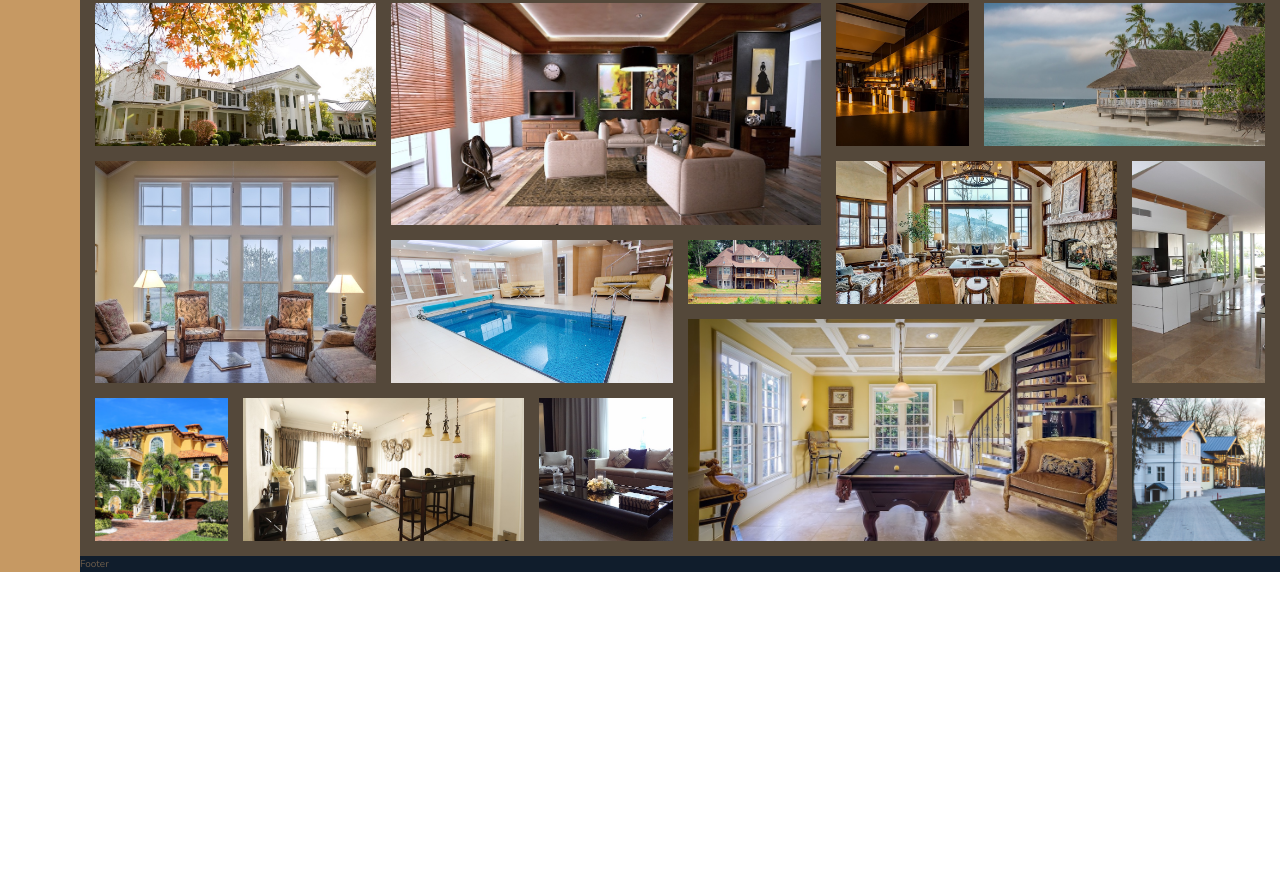
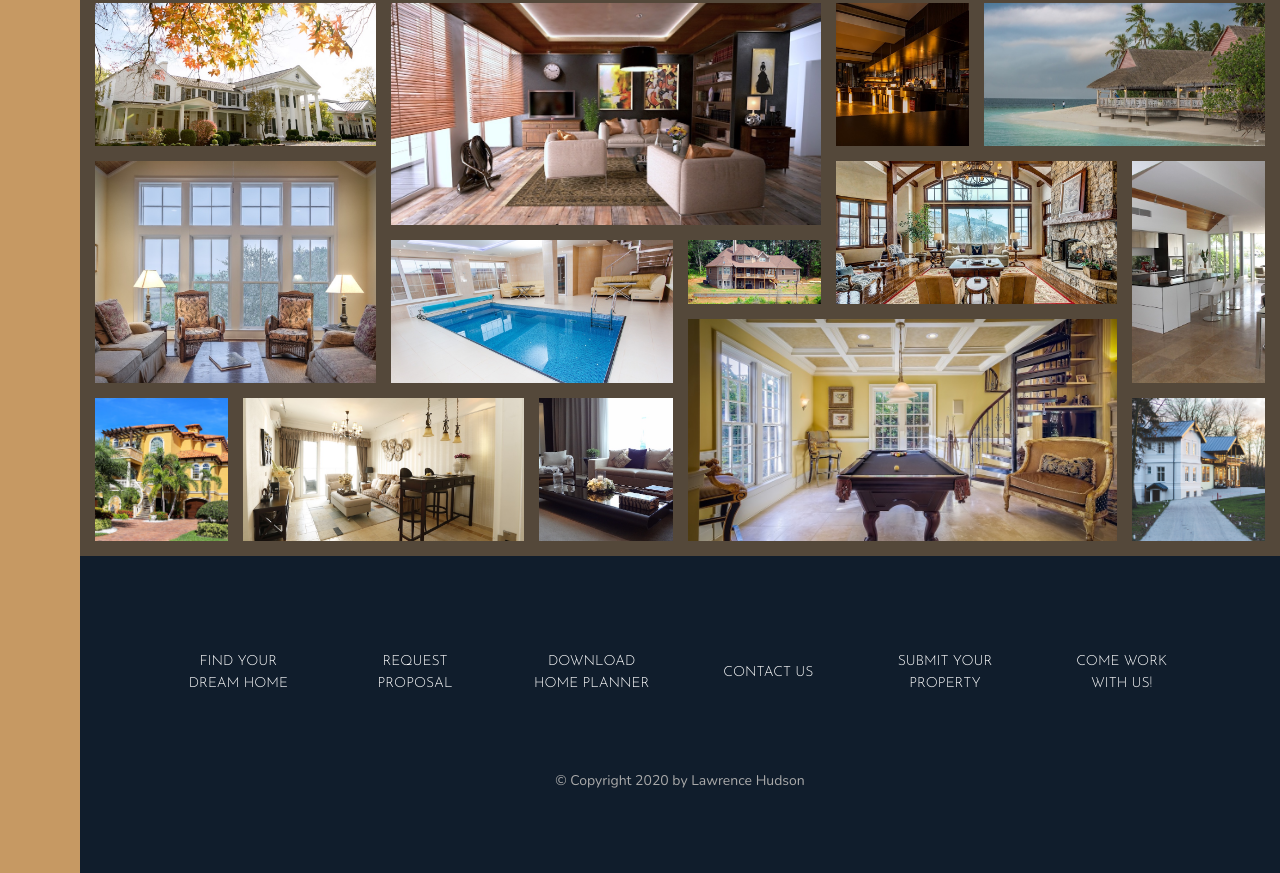
Before and after one commit to Lawrencehudson23/Nexter, a website: page index.html in a window 1280 px wide. Shown: the part 3139-4012 px from the top of the page. Before the commit the page ends 3711 px from the top, so only its background shows below. Drawn offline with nearby package versions, Linux system fonts and the light colour scheme.

Commit message:
finished footer

```diff
--- a/index.html
+++ b/index.html
@@ -392,6 +392,28 @@
       <!-- (figure.gallery__item.gallery__item--$>img.gallery__img[src="img/gal-$.jpeg"][alt="Gallery image $"])*14 -->
     </section>
 
-    <footer class="footer">Footer</footer>
+    <footer class="footer">
+      <ul class="nav">
+        <li class="nav__item">
+          <a href="#" class="nav__link">Find your dream home</a>
+        </li>
+        <li class="nav__item">
+          <a href="#" class="nav__link">Request proposal</a>
+        </li>
+        <li class="nav__item">
+          <a href="#" class="nav__link">Download home planner</a>
+        </li>
+        <li class="nav__item"><a href="#" class="nav__link">Contact us</a></li>
+        <li class="nav__item">
+          <a href="#" class="nav__link">Submit your property</a>
+        </li>
+        <li class="nav__item">
+          <a href="#" class="nav__link">Come work with us!</a>
+        </li>
+      </ul>
+      <p class="copyright">
+        &copy; Copyright 2020 by Lawrence Hudson
+      </p>
+    </footer>
   </body>
 </html>
--- a/sass/_footer.scss
+++ b/sass/_footer.scss
@@ -1,4 +1,42 @@
 .footer {
   background-color: $color-secondary;
   grid-column: full-start/full-end;
+  padding: 8rem;
 }
+
+.nav {
+  list-style: none;
+
+  display: grid;
+  grid-template-columns: repeat(auto-fit, minmax(15rem, 1fr));
+  grid-gap: 2rem;
+  align-items: center;
+
+  &__link:link,
+  &__link:visited {
+    font-size: 1.4rem;
+    color: #fff;
+    text-decoration: none;
+    font-family: $font-display;
+    text-transform: uppercase;
+    text-align: center;
+    padding: 1.5rem;
+    display: block;
+    transition: all 0.2s;
+  }
+
+  &__link:hover,
+  &__link:active {
+    background-color: rgba(#fff, 0.05);
+    transform: translateY(-3px);
+  }
+}
+
+.copyright {
+  font-size: 1.4rem;
+  color: $color-grey-light-2;
+  margin-top: 6rem;
+  margin-left: auto;
+  margin-right: auto;
+  text-align: center;
+}
```
Also changed, not shown: css/style.css.
